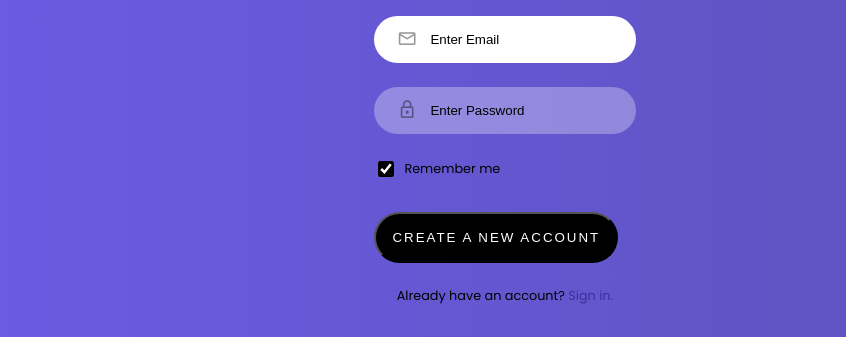
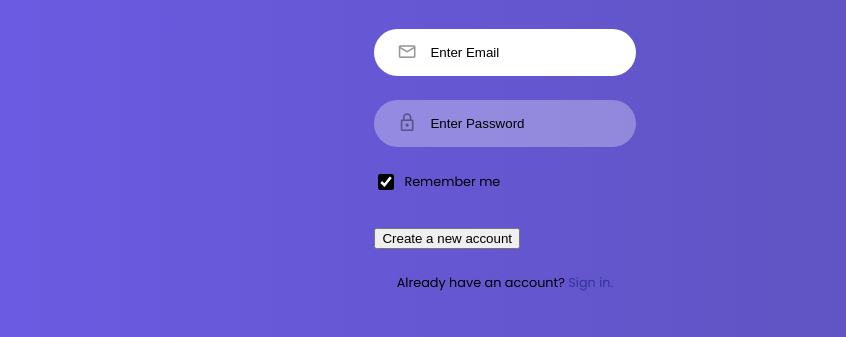
Before and after one commit to driptobhattacharyya/Directrix-Project, a plain HTML site: page log/index2.html in a window 1280 px wide. Shown: the part 233-570 px from the top of the page, without its empty margins (135-981 px from the left). Drawn offline with nearby package versions, Linux system fonts and the light colour scheme.

Commit message:
Update index2.html

```diff
--- a/log/index2.html
+++ b/log/index2.html
@@ -53,9 +53,8 @@
             <!-- <a href="#">I forgot my password!</a> -->
           </div>
           <a href="/form/index.html">
-            <button type="button">
-              Create a new account
-            </button>
+
+          <input type="submit" value="Create a new account"></input>
           </a>
         </form>
         <div class="login-card-footer">
```
